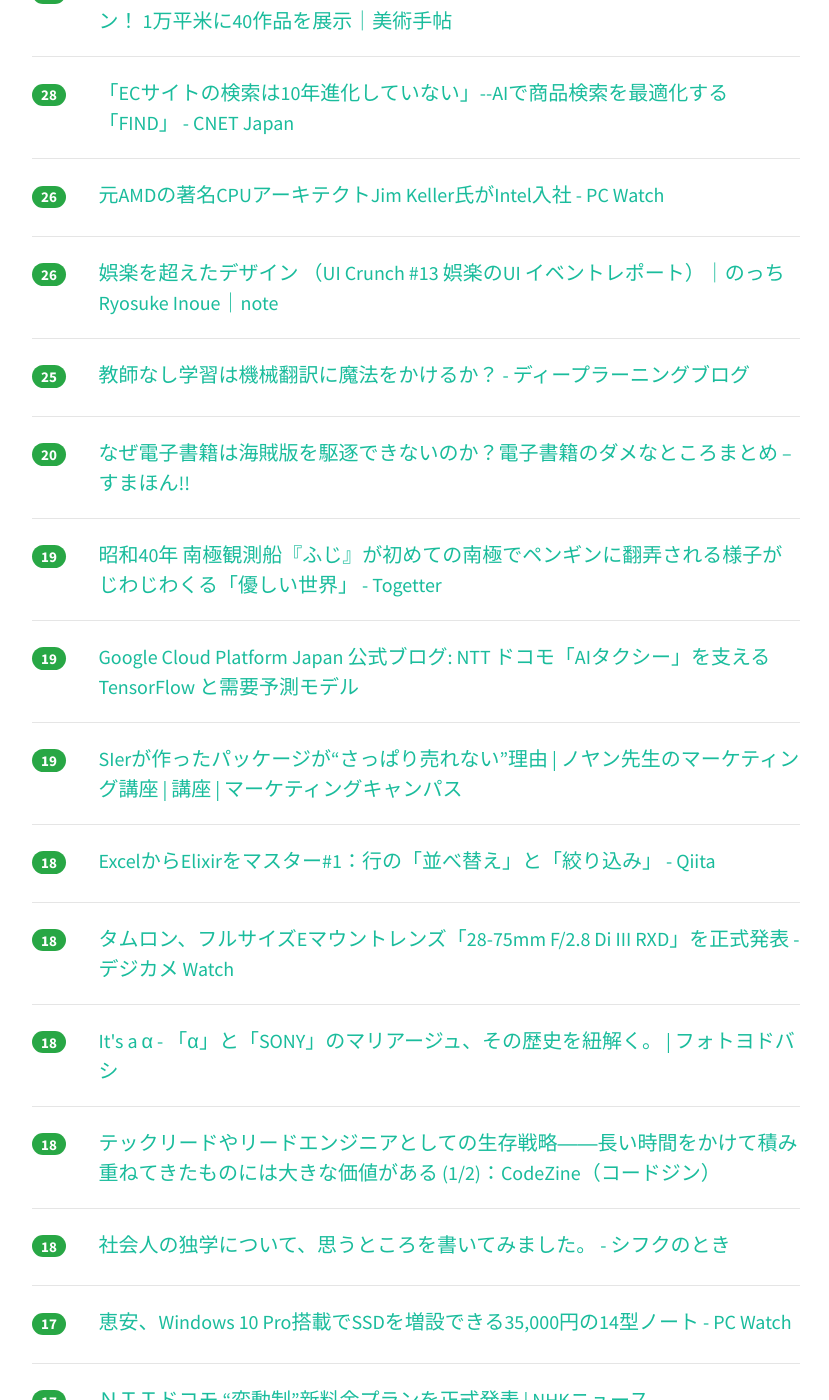
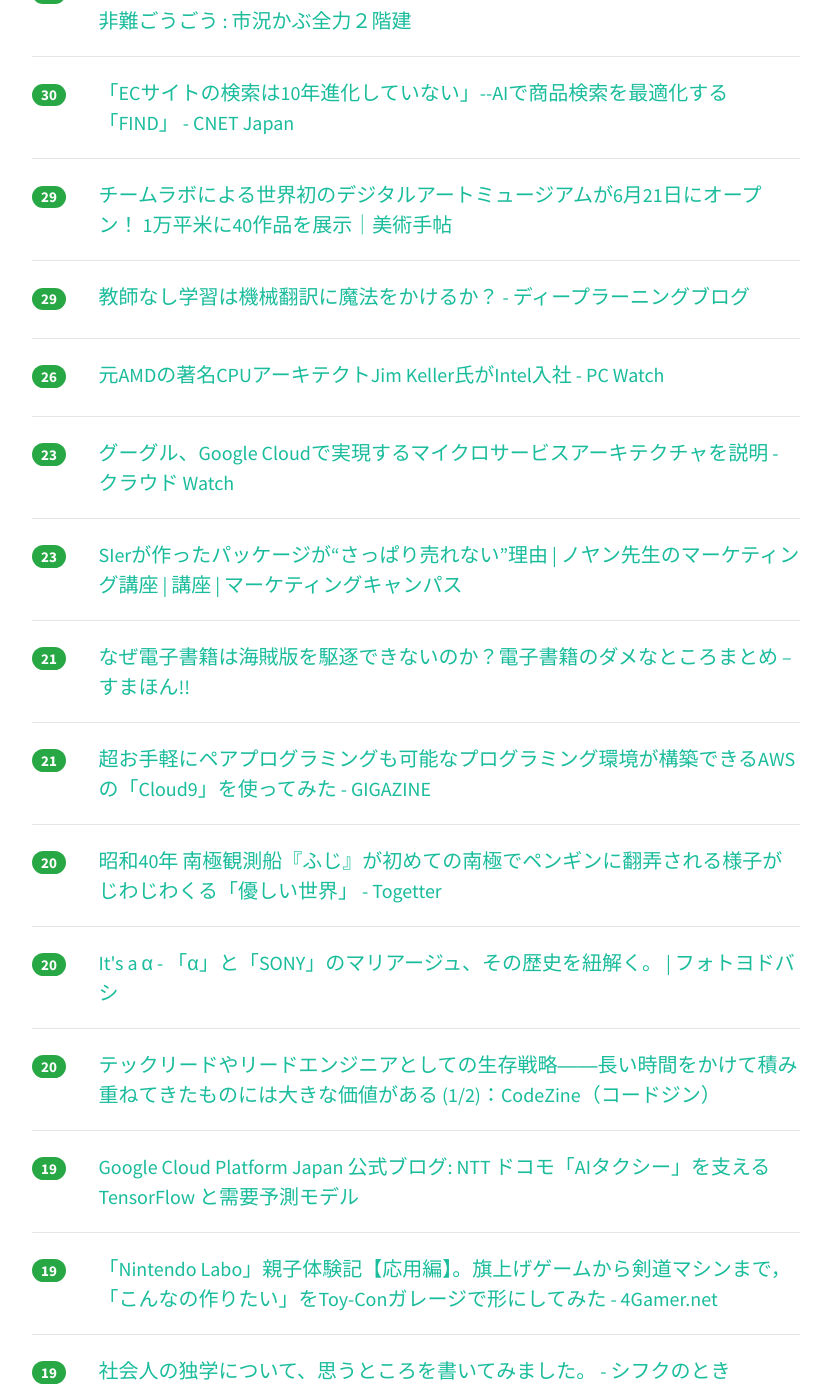
Before and after one commit to yatta47/hatena-matome-site, a Jekyll site: the page built from _posts/2018-04-28-hatena.md, in a window 1280 px wide and 1400 px high, scrolled down 1390 px. Shown: the whole window, without its empty margins (224-1053 px from the left). Built offline with Jekyll 4.4.1, drawn with Linux system fonts in a browser that asks for light colours; nearby versions of some CDN libraries; some of the changed text lies outside the part shown.

Commit message:
Updated 2018-04-28

```diff
--- a/_posts/2018-04-28-hatena.md
+++ b/_posts/2018-04-28-hatena.md
@@ -1,29 +1,39 @@
 ---
 layout: post
 title:  "2018-04-28 はてぶIT"
-date:   2018-04-28 17:02:19
+date:   2018-04-28 18:02:54
 tags: [it-hotentry]
 ---
-40 件のデータあり
+42 件のデータあり
 
 <hr><div class="row">
-<div class="col-1"><span class="badge badge-pill badge-success h2">175</span></div>
+<div class="col-1"><span class="badge badge-pill badge-success h2">188</span></div>
 <div class="col-11"><a href='http://www.beams.co.jp/company/information/detail/229' target='_blank'>＜BEAMS HEART＞＜BEAMS mini＞プリントTシャツ 販売中止及び商品回収のお知らせ | BEAMS</a></div>
 </div>
 <hr>
 <div class="row">
-<div class="col-1"><span class="badge badge-pill badge-success h2">158</span></div>
+<div class="col-1"><span class="badge badge-pill badge-success h2">165</span></div>
 <div class="col-11"><a href='https://gigazine.net/news/20180427-switch-prevent-downgrade-blowing-fuses/' target='_blank'>Nintendo Switchはデバイスを物理的に変更することでシステムソフトウェアのダウングレードを防いでいる - GIGAZINE</a></div>
 </div>
 <hr>
 <div class="row">
-<div class="col-1"><span class="badge badge-pill badge-success h2">67</span></div>
+<div class="col-1"><span class="badge badge-pill badge-success h2">75</span></div>
 <div class="col-11"><a href='http://www.itmedia.co.jp/pcuser/articles/1804/28/news016.html' target='_blank'>Windows 10大型アップデート「April 2018 Update」発表　4月30日に配信開始 - ITmedia PC USER</a></div>
 </div>
 <hr>
 <div class="row">
-<div class="col-1"><span class="badge badge-pill badge-success h2">43</span></div>
+<div class="col-1"><span class="badge badge-pill badge-success h2">46</span></div>
 <div class="col-11"><a href='https://www.slideshare.net/ShunNukui/ss-94997937' target='_blank'>レコメンドエンジン作成コンテストの勝ち方</a></div>
+</div>
+<hr>
+<div class="row">
+<div class="col-1"><span class="badge badge-pill badge-success h2">46</span></div>
+<div class="col-11"><a href='https://note.mu/sakamichiyuki/n/ne7a1764119a9' target='_blank'>娯楽を超えたデザイン （UI Crunch #13 娯楽のUI イベントレポート）｜のっち Ryosuke Inoue｜note</a></div>
+</div>
+<hr>
+<div class="row">
+<div class="col-1"><span class="badge badge-pill badge-success h2">42</span></div>
+<div class="col-11"><a href='http://blocking.jp/' target='_blank'>blocking.jp - サイトブロッキング確認</a></div>
 </div>
 <hr>
 <div class="row">
@@ -33,17 +43,17 @@ tags: [it-hotentry]
 <hr>
 <div class="row">
 <div class="col-1"><span class="badge badge-pill badge-success h2">39</span></div>
-<div class="col-11"><a href='http://blocking.jp/' target='_blank'>blocking.jp - サイトブロッキング確認</a></div>
-</div>
-<hr>
-<div class="row">
-<div class="col-1"><span class="badge badge-pill badge-success h2">38</span></div>
 <div class="col-11"><a href='https://www.orefolder.net/blog/2018/04/mineo-data-optimization/' target='_blank'>mineoが通信の最適化を始めたのでMVNO14社21枚のSIMで通信の最適化がされているか試してみた | orefolder.net</a></div>
 </div>
 <hr>
 <div class="row">
-<div class="col-1"><span class="badge badge-pill badge-success h2">36</span></div>
+<div class="col-1"><span class="badge badge-pill badge-success h2">37</span></div>
 <div class="col-11"><a href='https://github.com/cgoldsby/LoginCritter' target='_blank'>GitHub - cgoldsby/LoginCritter: An animated avatar that responds to text field interactions</a></div>
+</div>
+<hr>
+<div class="row">
+<div class="col-1"><span class="badge badge-pill badge-success h2">35</span></div>
+<div class="col-11"><a href='https://github.com/xx45/dayjs' target='_blank'>GitHub - xx45/dayjs: ⏰Fast 2KB immutable date library alternative to Moment.js with the same modern API</a></div>
 </div>
 <hr>
 <div class="row">
@@ -52,8 +62,8 @@ tags: [it-hotentry]
 </div>
 <hr>
 <div class="row">
-<div class="col-1"><span class="badge badge-pill badge-success h2">33</span></div>
-<div class="col-11"><a href='https://github.com/xx45/dayjs' target='_blank'>GitHub - xx45/dayjs: ⏰Fast 2KB immutable date library alternative to Moment.js with the same modern API</a></div>
+<div class="col-1"><span class="badge badge-pill badge-success h2">30</span></div>
+<div class="col-11"><a href='https://japan.cnet.com/article/35118464/' target='_blank'>「ECサイトの検索は10年進化していない」--AIで商品検索を最適化する「FIND」 - CNET Japan</a></div>
 </div>
 <hr>
 <div class="row">
@@ -62,8 +72,8 @@ tags: [it-hotentry]
 </div>
 <hr>
 <div class="row">
-<div class="col-1"><span class="badge badge-pill badge-success h2">28</span></div>
-<div class="col-11"><a href='https://japan.cnet.com/article/35118464/' target='_blank'>「ECサイトの検索は10年進化していない」--AIで商品検索を最適化する「FIND」 - CNET Japan</a></div>
+<div class="col-1"><span class="badge badge-pill badge-success h2">29</span></div>
+<div class="col-11"><a href='http://deeplearning.hatenablog.com/entry/unsupervised_machine_translation' target='_blank'>教師なし学習は機械翻訳に魔法をかけるか？ - ディープラーニングブログ</a></div>
 </div>
 <hr>
 <div class="row">
@@ -72,23 +82,38 @@ tags: [it-hotentry]
 </div>
 <hr>
 <div class="row">
-<div class="col-1"><span class="badge badge-pill badge-success h2">26</span></div>
-<div class="col-11"><a href='https://note.mu/sakamichiyuki/n/ne7a1764119a9' target='_blank'>娯楽を超えたデザイン （UI Crunch #13 娯楽のUI イベントレポート）｜のっち Ryosuke Inoue｜note</a></div>
+<div class="col-1"><span class="badge badge-pill badge-success h2">23</span></div>
+<div class="col-11"><a href='https://cloud.watch.impress.co.jp/docs/news/1119618.html' target='_blank'>グーグル、Google Cloudで実現するマイクロサービスアーキテクチャを説明 - クラウド Watch</a></div>
 </div>
 <hr>
 <div class="row">
-<div class="col-1"><span class="badge badge-pill badge-success h2">25</span></div>
-<div class="col-11"><a href='http://deeplearning.hatenablog.com/entry/unsupervised_machine_translation' target='_blank'>教師なし学習は機械翻訳に魔法をかけるか？ - ディープラーニングブログ</a></div>
+<div class="col-1"><span class="badge badge-pill badge-success h2">23</span></div>
+<div class="col-11"><a href='http://marketing-campus.jp/lecture/noyan/099.html' target='_blank'>SIerが作ったパッケージが“さっぱり売れない”理由 | ノヤン先生のマーケティング講座 | 講座 | マーケティングキャンパス</a></div>
+</div>
+<hr>
+<div class="row">
+<div class="col-1"><span class="badge badge-pill badge-success h2">21</span></div>
+<div class="col-11"><a href='https://smhn.info/201804-denshi-shoseki-no-damena-tokoro-matome' target='_blank'>なぜ電子書籍は海賊版を駆逐できないのか？電子書籍のダメなところまとめ – すまほん!!</a></div>
+</div>
+<hr>
+<div class="row">
+<div class="col-1"><span class="badge badge-pill badge-success h2">21</span></div>
+<div class="col-11"><a href='https://gigazine.net/news/20180428-cloud9-aws-ide/' target='_blank'>超お手軽にペアプログラミングも可能なプログラミング環境が構築できるAWSの「Cloud9」を使ってみた - GIGAZINE</a></div>
 </div>
 <hr>
 <div class="row">
 <div class="col-1"><span class="badge badge-pill badge-success h2">20</span></div>
-<div class="col-11"><a href='https://smhn.info/201804-denshi-shoseki-no-damena-tokoro-matome' target='_blank'>なぜ電子書籍は海賊版を駆逐できないのか？電子書籍のダメなところまとめ – すまほん!!</a></div>
+<div class="col-11"><a href='https://togetter.com/li/1222176' target='_blank'>昭和40年 南極観測船『ふじ』が初めての南極でペンギンに翻弄される様子がじわじわくる「優しい世界」 - Togetter</a></div>
 </div>
 <hr>
 <div class="row">
-<div class="col-1"><span class="badge badge-pill badge-success h2">19</span></div>
-<div class="col-11"><a href='https://togetter.com/li/1222176' target='_blank'>昭和40年 南極観測船『ふじ』が初めての南極でペンギンに翻弄される様子がじわじわくる「優しい世界」 - Togetter</a></div>
+<div class="col-1"><span class="badge badge-pill badge-success h2">20</span></div>
+<div class="col-11"><a href='http://photo.yodobashi.com/sony/focus/genealogy/' target='_blank'>It's a α - 「α」と「SONY」のマリアージュ、その歴史を紐解く。 | フォトヨドバシ</a></div>
+</div>
+<hr>
+<div class="row">
+<div class="col-1"><span class="badge badge-pill badge-success h2">20</span></div>
+<div class="col-11"><a href='https://codezine.jp/article/detail/10779' target='_blank'>テックリードやリードエンジニアとしての生存戦略――長い時間をかけて積み重ねてきたものには大きな価値がある (1/2)：CodeZine（コードジン）</a></div>
 </div>
 <hr>
 <div class="row">
@@ -98,7 +123,12 @@ tags: [it-hotentry]
 <hr>
 <div class="row">
 <div class="col-1"><span class="badge badge-pill badge-success h2">19</span></div>
-<div class="col-11"><a href='http://marketing-campus.jp/lecture/noyan/099.html' target='_blank'>SIerが作ったパッケージが“さっぱり売れない”理由 | ノヤン先生のマーケティング講座 | 講座 | マーケティングキャンパス</a></div>
+<div class="col-11"><a href='http://www.4gamer.net/games/407/G040734/20180424078/' target='_blank'>「Nintendo Labo」親子体験記【応用編】。旗上げゲームから剣道マシンまで，「こんなの作りたい」をToy-Conガレージで形にしてみた - 4Gamer.net</a></div>
+</div>
+<hr>
+<div class="row">
+<div class="col-1"><span class="badge badge-pill badge-success h2">19</span></div>
+<div class="col-11"><a href='https://shifukunohito.hatenablog.com/entry/2018/04/28/095506' target='_blank'>社会人の独学について、思うところを書いてみました。 - シフクのとき</a></div>
 </div>
 <hr>
 <div class="row">
@@ -112,21 +142,6 @@ tags: [it-hotentry]
 </div>
 <hr>
 <div class="row">
-<div class="col-1"><span class="badge badge-pill badge-success h2">18</span></div>
-<div class="col-11"><a href='http://photo.yodobashi.com/sony/focus/genealogy/' target='_blank'>It's a α - 「α」と「SONY」のマリアージュ、その歴史を紐解く。 | フォトヨドバシ</a></div>
-</div>
-<hr>
-<div class="row">
-<div class="col-1"><span class="badge badge-pill badge-success h2">18</span></div>
-<div class="col-11"><a href='https://codezine.jp/article/detail/10779' target='_blank'>テックリードやリードエンジニアとしての生存戦略――長い時間をかけて積み重ねてきたものには大きな価値がある (1/2)：CodeZine（コードジン）</a></div>
-</div>
-<hr>
-<div class="row">
-<div class="col-1"><span class="badge badge-pill badge-success h2">18</span></div>
-<div class="col-11"><a href='https://shifukunohito.hatenablog.com/entry/2018/04/28/095506' target='_blank'>社会人の独学について、思うところを書いてみました。 - シフクのとき</a></div>
-</div>
-<hr>
-<div class="row">
 <div class="col-1"><span class="badge badge-pill badge-success h2">17</span></div>
 <div class="col-11"><a href='https://pc.watch.impress.co.jp/docs/news/1119691.html' target='_blank'>恵安、Windows 10 Pro搭載でSSDを増設できる35,000円の14型ノート - PC Watch</a></div>
 </div>
@@ -137,18 +152,13 @@ tags: [it-hotentry]
 </div>
 <hr>
 <div class="row">
-<div class="col-1"><span class="badge badge-pill badge-success h2">17</span></div>
-<div class="col-11"><a href='http://www.4gamer.net/games/407/G040734/20180424078/' target='_blank'>「Nintendo Labo」親子体験記【応用編】。旗上げゲームから剣道マシンまで，「こんなの作りたい」をToy-Conガレージで形にしてみた - 4Gamer.net</a></div>
-</div>
-<hr>
-<div class="row">
-<div class="col-1"><span class="badge badge-pill badge-success h2">17</span></div>
-<div class="col-11"><a href='https://gigazine.net/news/20180428-cloud9-aws-ide/' target='_blank'>超お手軽にペアプログラミングも可能なプログラミング環境が構築できるAWSの「Cloud9」を使ってみた - GIGAZINE</a></div>
+<div class="col-1"><span class="badge badge-pill badge-success h2">16</span></div>
+<div class="col-11"><a href='https://anond.hatelabo.jp/20180428124907' target='_blank'>スーパーハカーです　何か質問ある？　すごい勢いで返答するよ</a></div>
 </div>
 <hr>
 <div class="row">
 <div class="col-1"><span class="badge badge-pill badge-success h2">15</span></div>
-<div class="col-11"><a href='https://cloud.watch.impress.co.jp/docs/news/1119618.html' target='_blank'>グーグル、Google Cloudで実現するマイクロサービスアーキテクチャを説明 - クラウド Watch</a></div>
+<div class="col-11"><a href='http://jp.automaton.am/articles/newsjp/20180428-66911/' target='_blank'>極寒の街作りサバイバル『Frostpunk』発売から3日経たずして25万本販売。極限の緊迫感とリソース管理の中毒性が支持を得る | AUTOMATON</a></div>
 </div>
 <hr>
 <div class="row">
@@ -163,22 +173,22 @@ tags: [it-hotentry]
 <hr>
 <div class="row">
 <div class="col-1"><span class="badge badge-pill badge-success h2">14</span></div>
-<div class="col-11"><a href='https://anond.hatelabo.jp/20180428124907' target='_blank'>スーパーハカーです　何か質問ある？　すごい勢いで返答するよ</a></div>
-</div>
-<hr>
-<div class="row">
-<div class="col-1"><span class="badge badge-pill badge-success h2">14</span></div>
-<div class="col-11"><a href='http://jp.automaton.am/articles/newsjp/20180428-66911/' target='_blank'>極寒の街作りサバイバル『Frostpunk』発売から3日経たずして25万本販売。極限の緊迫感とリソース管理の中毒性が支持を得る | AUTOMATON</a></div>
-</div>
-<hr>
-<div class="row">
-<div class="col-1"><span class="badge badge-pill badge-success h2">13</span></div>
 <div class="col-11"><a href='https://note.mu/noa_design51/n/n9fe7089c2848' target='_blank'>娯楽のUI~人々を笑顔にする任天堂~｜noachan51｜note</a></div>
 </div>
 <hr>
 <div class="row">
 <div class="col-1"><span class="badge badge-pill badge-success h2">12</span></div>
+<div class="col-11"><a href='https://blogs.windows.com/japan/2018/04/27/windows10_april_2018_update_announcing/' target='_blank'>Windows 10 April 2018 Update を発表 - Windows Blog for JapanWindows Blog for Japan</a></div>
+</div>
+<hr>
+<div class="row">
+<div class="col-1"><span class="badge badge-pill badge-success h2">12</span></div>
 <div class="col-11"><a href='https://gist.github.com/azu/54313f61b47da4ed1d8e3c2314d2bde5' target='_blank'>AlminとFluxやReduxの違い? · GitHub</a></div>
+</div>
+<hr>
+<div class="row">
+<div class="col-1"><span class="badge badge-pill badge-success h2">12</span></div>
+<div class="col-11"><a href='https://www.slideshare.net/masatoshitada7/java-ee-8-bean-validation-20' target='_blank'>Java EE 8新機能解説 -Bean Validation 2.0編-</a></div>
 </div>
 <hr>
 <div class="row">
@@ -193,16 +203,16 @@ tags: [it-hotentry]
 <hr>
 <div class="row">
 <div class="col-1"><span class="badge badge-pill badge-success h2">11</span></div>
-<div class="col-11"><a href='https://blogs.windows.com/japan/2018/04/27/windows10_april_2018_update_announcing/' target='_blank'>Windows 10 April 2018 Update を発表 - Windows Blog for JapanWindows Blog for Japan</a></div>
+<div class="col-11"><a href='http://twitter.com/intent/user?user_id=71996998' target='_blank'>@ (@) on Twitter</a></div>
 </div>
 <hr>
 <div class="row">
-<div class="col-1"><span class="badge badge-pill badge-success h2">8</span></div>
+<div class="col-1"><span class="badge badge-pill badge-success h2">9</span></div>
 <div class="col-11"><a href='http://twitter.com/realdonaldtrump/status/989820401596366849' target='_blank'>Donald J. Trumpさんのツイート: "KOREAN WAR TO END! The United States, and all of its GREAT people, should be very proud of what is now taking place in Korea!"</a></div>
 </div>
 <hr>
 <div class="row">
-<div class="col-1"><span class="badge badge-pill badge-success h2">8</span></div>
+<div class="col-1"><span class="badge badge-pill badge-success h2">9</span></div>
 <div class="col-11"><a href='https://www3.nhk.or.jp/news/html/20180428/k10011421771000.html' target='_blank'>富士フイルムのゼロックス買収提案は差し止め | NHKニュース</a></div>
 </div>
 <hr>
```
